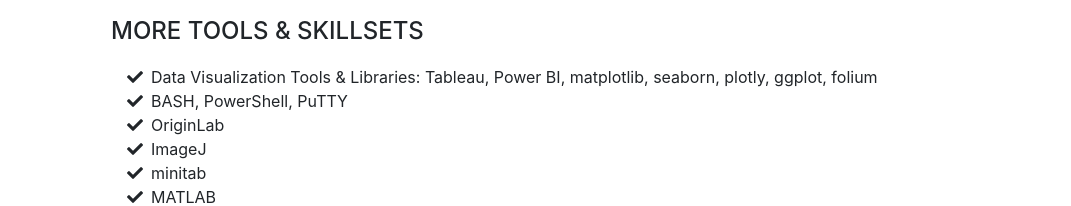
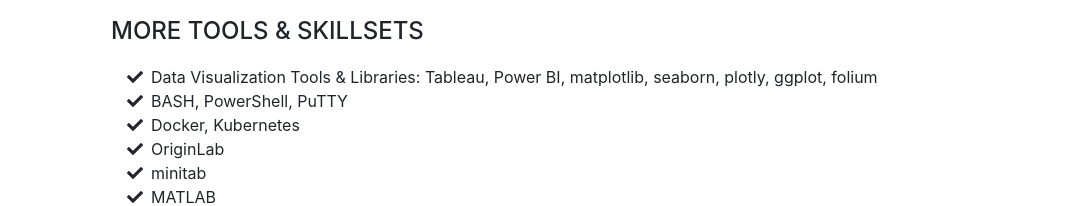
Before and after one commit to nortonlyr/nortonlyr.github.io, a website with bundled scripts: page index.html in a window 1280 px wide. Shown: the part 3664-3870 px from the top of the page, without its empty margins (209-1280 px from the left). Built offline with nearby package versions, Linux system fonts and the light colour scheme; a web font is replaced by a local one.

Commit message:
Update index.html

```diff
--- a/index.html
+++ b/index.html
@@ -265,10 +265,10 @@
             BASH, PowerShell, PuTTY</li>
           <li>
             <i class="fa-li fa fa-check"></i>
-            OriginLab</li>
+            Docker, Kubernetes</li>
           <li>
             <i class="fa-li fa fa-check"></i>
-            ImageJ</li>
+            OriginLab</li>
            <li>
             <i class="fa-li fa fa-check"></i>
             minitab</li>
```
